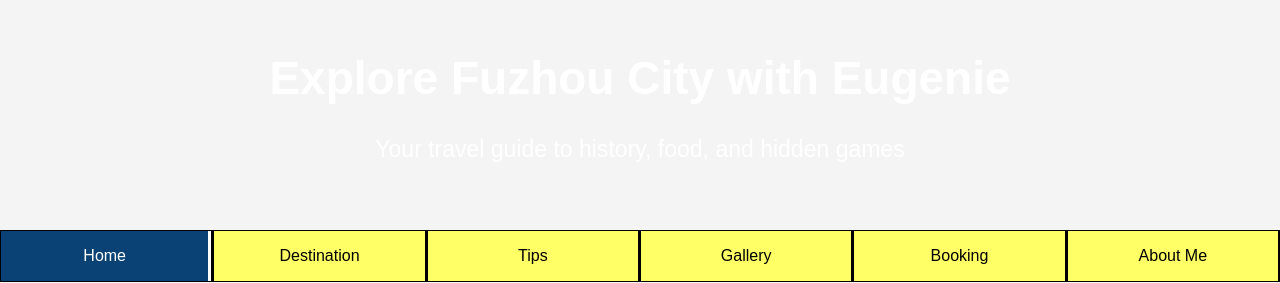
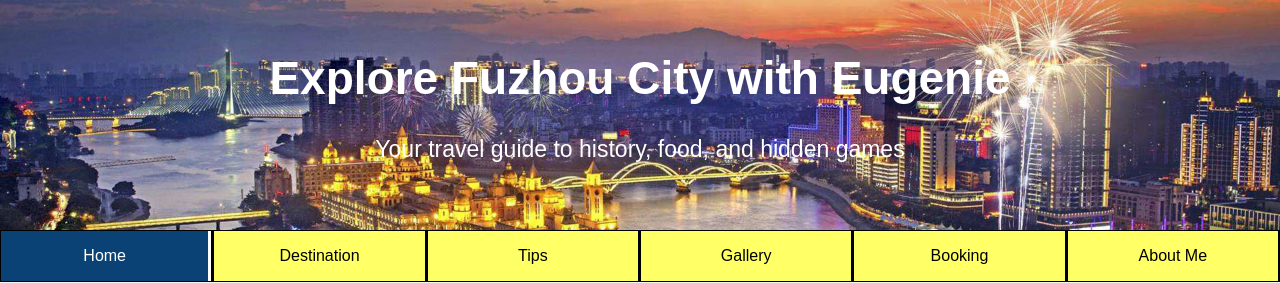
Before and after one commit to PhyliciaEu/G9TravelBlog_Eugenie, a plain HTML site: page index.html in a window 1280 px wide. Shown: the top 283 px of the page. Drawn offline with Linux system fonts and the light colour scheme.

Commit message:
Update style.css

```diff
--- a/style.css
+++ b/style.css
@@ -8,7 +8,7 @@ body{
 header{
 	text-align:center;
 	color:white;
-	background: url("fuzhou-guide.jpg");
+	background: url("images/fuzhou-guide.jpg");
 	background-size: cover;
 	height:190px;
 	font-size:23px;
```
